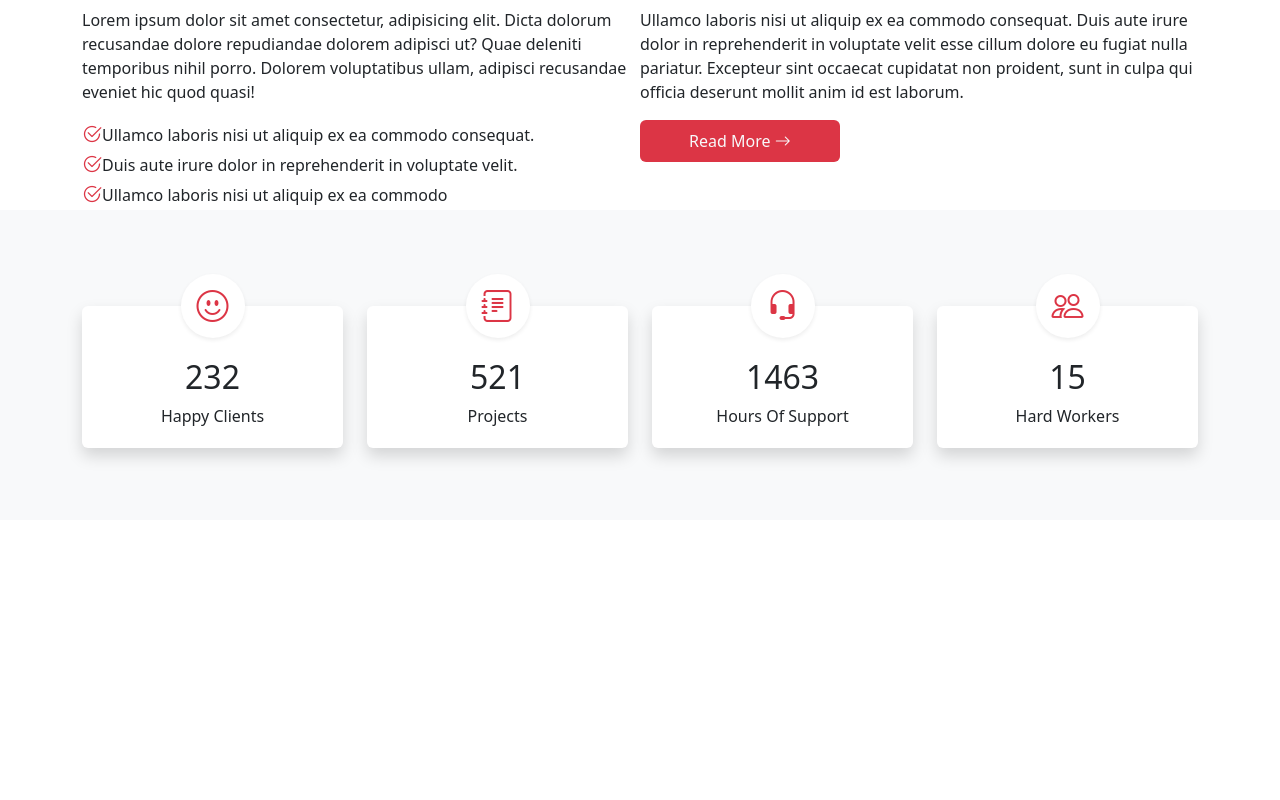
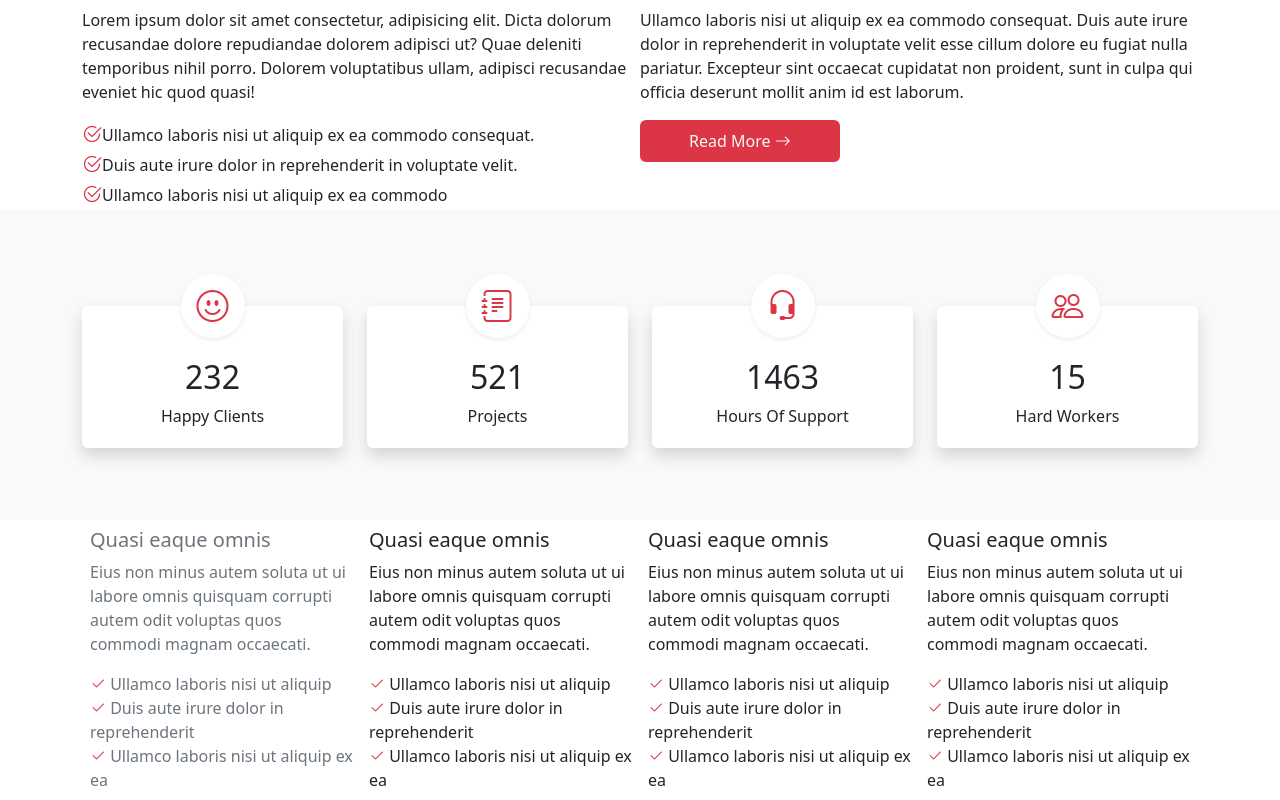
Before and after one commit to RezaZare81/Multi-Bootstrap, a plain HTML site: page Scritp/index.html in a window 1280 px wide. Shown: the part 605-1405 px from the top of the page. Before the commit the page ends 1125 px from the top, so only its background shows below. Drawn offline with nearby package versions, Linux system fonts and the light colour scheme.

Commit message:
text 1/3

```diff
--- a/Scritp/index.html
+++ b/Scritp/index.html
@@ -227,10 +227,11 @@
       <section class="py-5 bg-light">
         <div class="container pt-5">
           <div class="row text-center">
-
             <div class="col-3 mb-4">
               <div class="position-relative p-1 bg-white shadow rounded">
-                    <div class="position-absolute top-0 start-50 translate-middle bg-white rounded-circle px-3 py-2 shadow-sm">
+                <div
+                  class="position-absolute top-0 start-50 translate-middle bg-white rounded-circle px-3 py-2 shadow-sm"
+                >
                   <i class="bi bi-emoji-smile text-danger fs-2"></i>
                 </div>
                 <h2 class="mt-5">232</h2>
@@ -240,7 +241,9 @@
 
             <div class="col-3 mb-4">
               <div class="position-relative p-1 bg-white shadow rounded">
-                    <div class="position-absolute top-0 start-50 translate-middle bg-white rounded-circle px-3 py-2 shadow-sm">
+                <div
+                  class="position-absolute top-0 start-50 translate-middle bg-white rounded-circle px-3 py-2 shadow-sm"
+                >
                   <i class="bi bi-journal-text text-danger fs-2"></i>
                 </div>
                 <h2 class="mt-5">521</h2>
@@ -250,7 +253,9 @@
 
             <div class="col-3 mb-4">
               <div class="position-relative p-1 bg-white shadow rounded">
-                    <div class="position-absolute top-0 start-50 translate-middle bg-white rounded-circle px-3 py-2 shadow-sm">
+                <div
+                  class="position-absolute top-0 start-50 translate-middle bg-white rounded-circle px-3 py-2 shadow-sm"
+                >
                   <i class="bi bi-headset text-danger fs-2"></i>
                 </div>
                 <h2 class="mt-5">1463</h2>
@@ -260,18 +265,107 @@
 
             <div class="col-3 mb-4">
               <div class="position-relative p-1 bg-white shadow rounded">
-                    <div class="position-absolute top-0 start-50 translate-middle bg-white rounded-circle px-3 py-2 shadow-sm">
+                <div
+                  class="position-absolute top-0 start-50 translate-middle bg-white rounded-circle px-3 py-2 shadow-sm"
+                >
                   <i class="bi bi-people text-danger fs-2"></i>
                 </div>
                 <h2 class="mt-5">15</h2>
                 <p>Hard Workers</p>
               </div>
             </div>
-
           </div>
         </div>
       </section>
+    </section>
 
+    <section class="container">
+      <div class="d-flex justify-content-between flex-wrap">
+        <div class="w-25 p-2 text-secondary">
+          <h5>Quasi eaque omnis</h5>
+          <p >
+            Eius non minus autem soluta ut ui labore omnis quisquam corrupti
+            autem odit voluptas quos commodi magnam occaecati.
+          </p>
+          <div>
+            <div>
+              <i class="bi bi-check2 text-danger"></i>
+              <span>Ullamco laboris nisi ut aliquip </span>
+            </div>
+            <div>
+              <i class="bi bi-check2 text-danger"></i>
+              <span>Duis aute irure dolor in reprehenderit </span>
+            </div>
+            <div>
+              <i class="bi bi-check2 text-danger"></i>
+              <span>Ullamco laboris nisi ut aliquip ex ea </span>
+            </div>
+          </div>
+        </div>
+        <div class="w-25 p-2">
+            <h5>Quasi eaque omnis</h5>
+            <p>
+              Eius non minus autem soluta ut ui labore omnis quisquam corrupti
+              autem odit voluptas quos commodi magnam occaecati.
+            </p>
+            <div>
+              <div>
+                <i class="bi bi-check2 text-danger"></i>
+                <span>Ullamco laboris nisi ut aliquip </span>
+              </div>
+              <div>
+                <i class="bi bi-check2 text-danger"></i>
+                <span>Duis aute irure dolor in reprehenderit </span>
+              </div>
+              <div>
+                <i class="bi bi-check2 text-danger"></i>
+                <span>Ullamco laboris nisi ut aliquip ex ea </span>
+              </div>
+            </div>
+          </div>
+          <div class="w-25 p-2">
+            <h5>Quasi eaque omnis</h5>
+            <p>
+              Eius non minus autem soluta ut ui labore omnis quisquam corrupti
+              autem odit voluptas quos commodi magnam occaecati.
+            </p>
+            <div>
+              <div>
+                <i class="bi bi-check2 text-danger"></i>
+                <span>Ullamco laboris nisi ut aliquip </span>
+              </div>
+              <div>
+                <i class="bi bi-check2 text-danger"></i>
+                <span>Duis aute irure dolor in reprehenderit </span>
+              </div>
+              <div>
+                <i class="bi bi-check2 text-danger"></i>
+                <span>Ullamco laboris nisi ut aliquip ex ea </span>
+              </div>
+            </div>
+          </div>
+          <div class="w-25 p-2">
+            <h5>Quasi eaque omnis</h5>
+            <p>
+              Eius non minus autem soluta ut ui labore omnis quisquam corrupti
+              autem odit voluptas quos commodi magnam occaecati.
+            </p>
+            <div>
+              <div>
+                <i class="bi bi-check2 text-danger"></i>
+                <span>Ullamco laboris nisi ut aliquip </span>
+              </div>
+              <div>
+                <i class="bi bi-check2 text-danger"></i>
+                <span>Duis aute irure dolor in reprehenderit </span>
+              </div>
+              <div>
+                <i class="bi bi-check2 text-danger"></i>
+                <span>Ullamco laboris nisi ut aliquip ex ea </span>
+              </div>
+            </div>
+          </div>
+      </div>
     </section>
   </body>
 </html>
```
Lines whose indentation alone changed are shown as unchanged.
